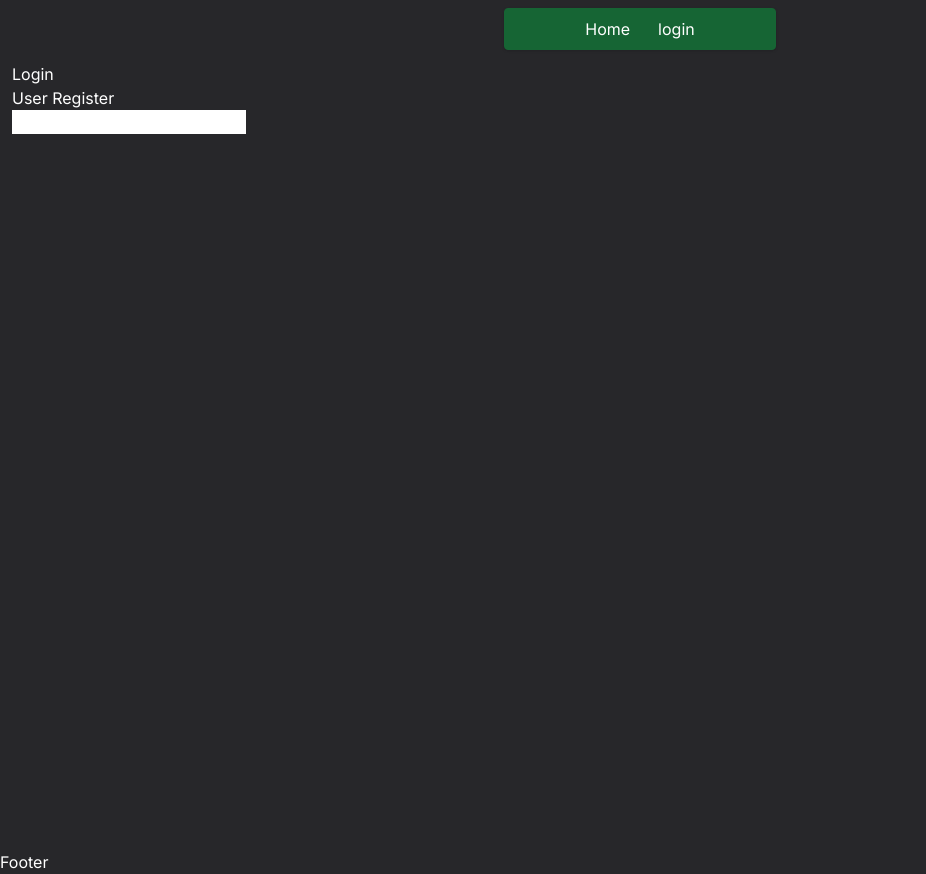
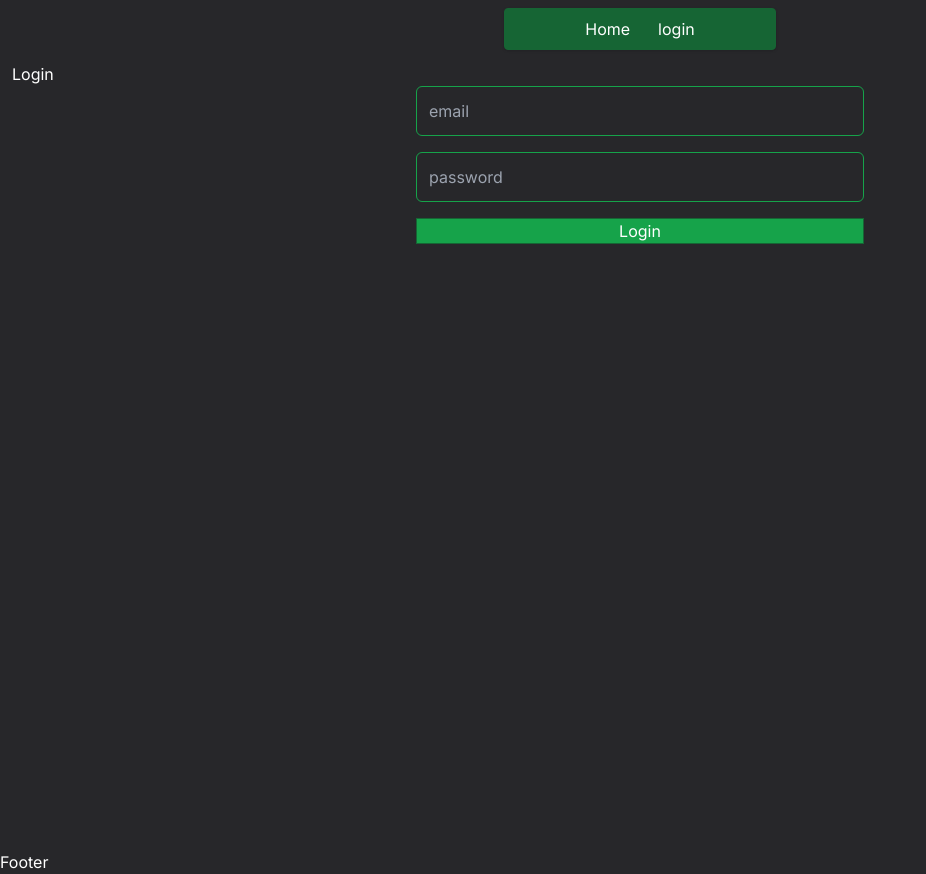
Before and after one commit to jihad-hossain1/nodemailer-typescript-authentication-nextjs, a Next.js app: page /login in a window 1280 px wide. Shown: the whole page, without its empty margins (0-926 px from the left). Built offline with nearby package versions, Linux system fonts and the light colour scheme.

Commit message:
resolve when deploy

```diff
--- a/package.json
+++ b/package.json
@@ -9,6 +9,7 @@
     "lint": "next lint"
   },
   "dependencies": {
+    "axios": "^1.6.7",
     "bcryptjs": "^2.4.3",
     "mongoose": "^8.1.3",
     "next": "14.1.0",
--- a/src/components/Navbar.tsx
+++ b/src/components/Navbar.tsx
@@ -6,7 +6,7 @@ const Navbar = () => {
     <div className="flex  justify-center ">
       <div className="flex gap-7 w-fit px-10 border lg:px-20 py-2 rounded mt-2 border-green-800 shadow hover:shadow-md bg-green-800">
         <Link href={"/"}>Home</Link>
-        <Link href={"/authentication"}>login</Link>
+        <Link href={"/login"}>login</Link>
       </div>
     </div>
   );
--- a/src/components/UserForm.tsx
+++ b/src/components/UserForm.tsx
@@ -22,16 +22,33 @@ const UserForm = () => {
     }
   }, [user]);
 
-  const handleRegister = (e) => {
-    e.preventDefault();
-    //
-  };
+  const handleRegister = () => {};
   return (
     <div>
-      <h4>User Register</h4>
       <section>
-        <form onSubmit={handleRegister}>
-          <input type="text" name="" id="" />
+        <form className="max-w-md flex flex-col gap-4 mx-auto">
+          <input
+            placeholder="email"
+            type="email"
+            name="email"
+            className="bg-transparent border-green-600 border p-3 rounded-md"
+            id=""
+          />
+          <input
+            placeholder="password"
+            type="password"
+            name="password"
+            className="bg-transparent border-green-600 border p-3 rounded-md"
+            id=""
+          />
+
+          <button
+            onClick={handleRegister}
+            type="submit"
+            className="bg-green-600 border border-green-800"
+          >
+            {loading ? "loading...." : "Login"}
+          </button>
         </form>
       </section>
     </div>
```
Also changed, not shown: 1 other file (tests, documents, lock files or other folders).
